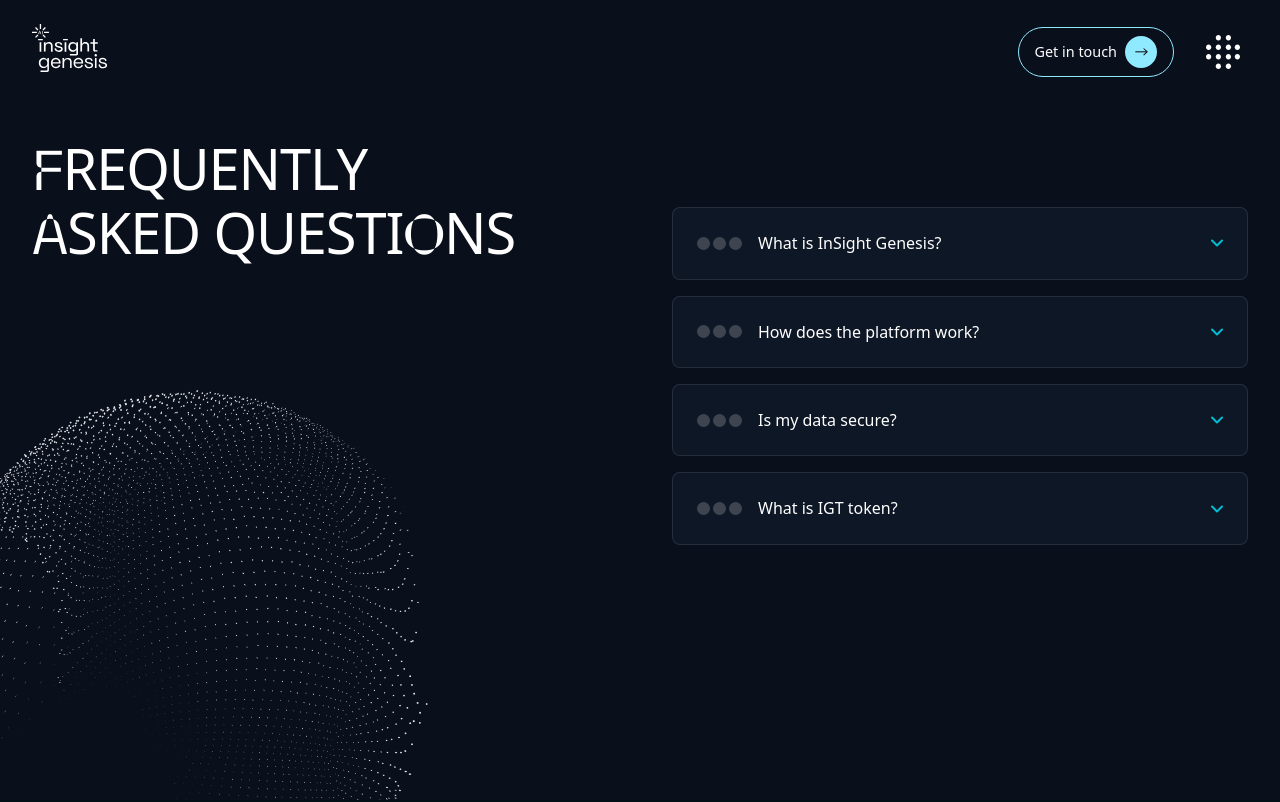
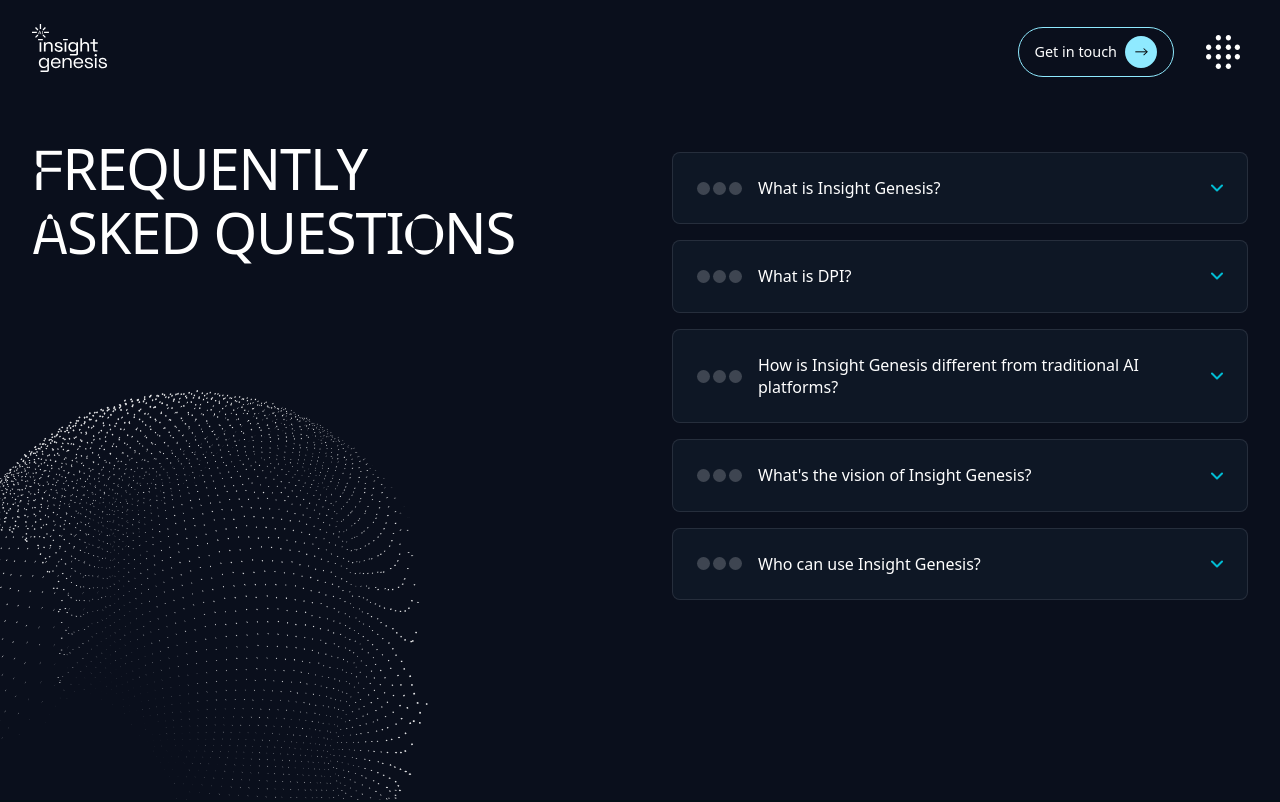
Before and after one commit to CharlieNguyenn/Insight-Genesis, a React (Vite) app: page /faq in a window 1280 px wide. Shown: the top 802 px of the page. Built offline with nearby package versions, Linux system fonts and the light colour scheme; a web font is replaced by a local one.

Commit message:
Change FQAs

```diff
--- a/src/pages/FAQ.jsx
+++ b/src/pages/FAQ.jsx
@@ -5,25 +5,53 @@ import faqIcon from '../assets/faq-icon1.png';
 const FAQ = () => {
   const [openIndex, setOpenIndex] = useState(null);
 
+  // const faqData = [
+  //   {
+  //     category: 'General',
+  //     questions: [
+  //       {
+  //         question: 'What is InSight Genesis?',
+  //         answer: 'Insight Genesis is a DPI (Decentralized Personal Insight) infrastructure that enables users to control, monetize, and govern their personal data.'
+  //       },
+  //       {
+  //         question: 'How does the platform work?',
+  //         answer: 'Lorem ipsum dolor sit amet, consectetur adipiscing elit. Sed do eiusmod tempor incididunt ut labore et dolore magna aliqua.'
+  //       },
+  //       {
+  //         question: 'Is my data secure?',
+  //         answer: 'Lorem ipsum dolor sit amet, consectetur adipiscing elit. Sed do eiusmod tempor incididunt ut labore et dolore magna aliqua.'
+  //       },
+  //       {
+  //         question: 'What is IGT token?',
+  //         answer: 'Lorem ipsum dolor sit amet, consectetur adipiscing elit. Sed do eiusmod tempor incididunt ut labore et dolore magna aliqua.'
+  //       }
+  //     ]
+  //   }
+  // ];
+
   const faqData = [
     {
       category: 'General',
       questions: [
         {
-          question: 'What is InSight Genesis?',
-          answer: 'Lorem ipsum dolor sit amet, consectetur adipiscing elit. Sed do eiusmod tempor incididunt ut labore et dolore magna aliqua.'
+          question: 'What is Insight Genesis?',
+          answer: 'Insight Genesis is a DPI (Decentralized Personal Insight) infrastructure that enables users to control, monetize, and govern their personal data.'
         },
         {
-          question: 'How does the platform work?',
-          answer: 'Lorem ipsum dolor sit amet, consectetur adipiscing elit. Sed do eiusmod tempor incididunt ut labore et dolore magna aliqua.'
+          question: 'What is DPI?',
+          answer: 'DPI stands for Decentralized Personal Insight—a framework that returns ownership of data and AI insights to the individual.'
         },
         {
-          question: 'Is my data secure?',
-          answer: 'Lorem ipsum dolor sit amet, consectetur adipiscing elit. Sed do eiusmod tempor incididunt ut labore et dolore magna aliqua.'
+          question: 'How is Insight Genesis different from traditional AI platforms?',
+          answer: 'Instead of extracting user data, Insight Genesis turns it into a secure, tokenized asset within a privacy-first DPI ecosystem.'
         },
         {
-          question: 'What is IGT token?',
-          answer: 'Lorem ipsum dolor sit amet, consectetur adipiscing elit. Sed do eiusmod tempor incididunt ut labore et dolore magna aliqua.'
+          question: 'What\'s the vision of Insight Genesis?',
+          answer: 'To replace AI-as-a-service with AI-as-an-economy—where people own, govern, and profit from their insights.'
+        },
+        {
+          question: 'Who can use Insight Genesis?',
+          answer: 'Anyone—individuals, researchers, institutions—who wants to own and monetize their personal data.'
         }
       ]
     }
```
